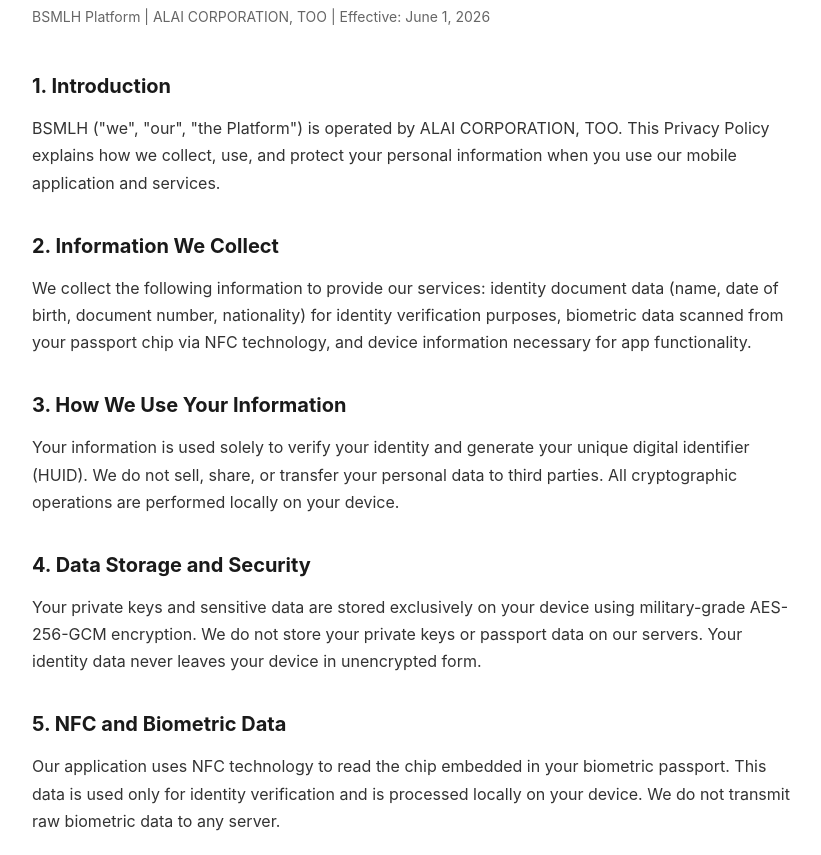
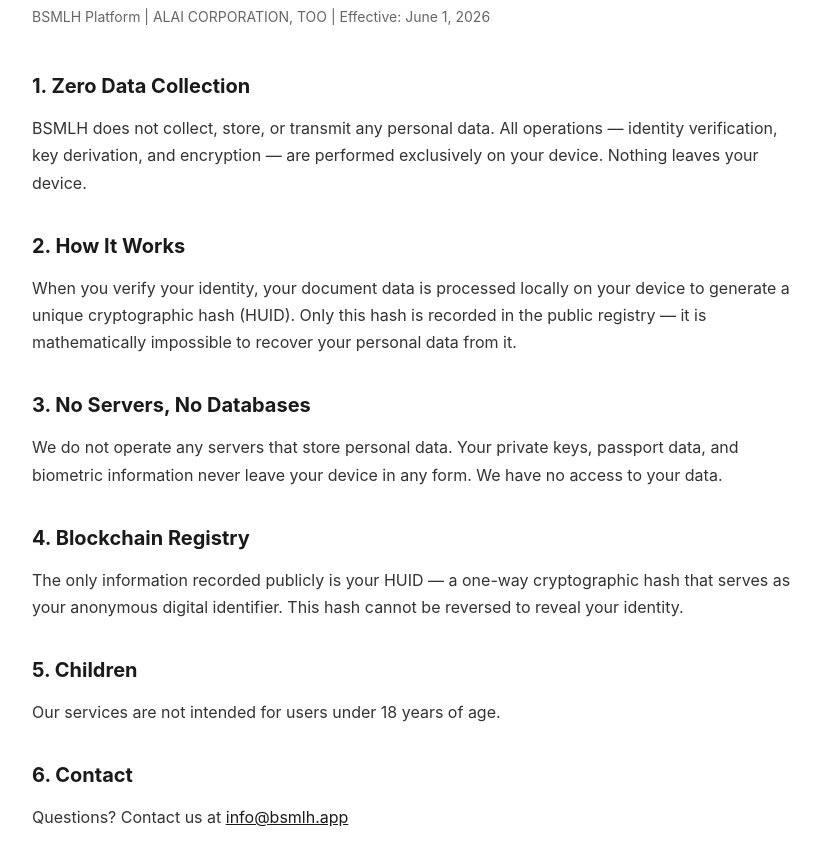
Before and after one commit to alai-ali/bsmlh-patent, a plain HTML site: page privacy.html in a window 1280 px wide. Shown: the part 97-952 px from the top of the page, without its empty margins (228-1049 px from the left). Drawn offline with Linux system fonts and the light colour scheme.

Commit message:
feat: honest zero-trust Privacy Policy EN+RU

```diff
--- a/privacy.html
+++ b/privacy.html
@@ -19,32 +19,23 @@
 <h1>Privacy Policy</h1>
 <p class="meta">BSMLH Platform | ALAI CORPORATION, TOO | Effective: June 1, 2026</p>
 
-<h2>1. Introduction</h2>
-<p>BSMLH ("we", "our", "the Platform") is operated by ALAI CORPORATION, TOO. This Privacy Policy explains how we collect, use, and protect your personal information when you use our mobile application and services.</p>
+<h2>1. Zero Data Collection</h2>
+<p>BSMLH does not collect, store, or transmit any personal data. All operations — identity verification, key derivation, and encryption — are performed exclusively on your device. Nothing leaves your device.</p>
 
-<h2>2. Information We Collect</h2>
-<p>We collect the following information to provide our services: identity document data (name, date of birth, document number, nationality) for identity verification purposes, biometric data scanned from your passport chip via NFC technology, and device information necessary for app functionality.</p>
+<h2>2. How It Works</h2>
+<p>When you verify your identity, your document data is processed locally on your device to generate a unique cryptographic hash (HUID). Only this hash is recorded in the public registry — it is mathematically impossible to recover your personal data from it.</p>
 
-<h2>3. How We Use Your Information</h2>
-<p>Your information is used solely to verify your identity and generate your unique digital identifier (HUID). We do not sell, share, or transfer your personal data to third parties. All cryptographic operations are performed locally on your device.</p>
+<h2>3. No Servers, No Databases</h2>
+<p>We do not operate any servers that store personal data. Your private keys, passport data, and biometric information never leave your device in any form. We have no access to your data.</p>
 
-<h2>4. Data Storage and Security</h2>
-<p>Your private keys and sensitive data are stored exclusively on your device using military-grade AES-256-GCM encryption. We do not store your private keys or passport data on our servers. Your identity data never leaves your device in unencrypted form.</p>
+<h2>4. Blockchain Registry</h2>
+<p>The only information recorded publicly is your HUID — a one-way cryptographic hash that serves as your anonymous digital identifier. This hash cannot be reversed to reveal your identity.</p>
 
-<h2>5. NFC and Biometric Data</h2>
-<p>Our application uses NFC technology to read the chip embedded in your biometric passport. This data is used only for identity verification and is processed locally on your device. We do not transmit raw biometric data to any server.</p>
+<h2>5. Children</h2>
+<p>Our services are not intended for users under 18 years of age.</p>
 
-<h2>6. Data Retention</h2>
-<p>You may delete your account and all associated data at any time through the application settings. Upon deletion, all locally stored data is permanently removed from your device.</p>
-
-<h2>7. Children's Privacy</h2>
-<p>Our services are not directed to children under 18 years of age. We do not knowingly collect personal information from minors.</p>
-
-<h2>8. Changes to This Policy</h2>
-<p>We may update this Privacy Policy from time to time. We will notify you of any changes by updating the effective date at the top of this page.</p>
-
-<h2>9. Contact Us</h2>
-<p>If you have any questions about this Privacy Policy, please contact us at: <a href="mailto:info@bsmlh.app">info@bsmlh.app</a></p>
+<h2>6. Contact</h2>
+<p>Questions? Contact us at <a href="mailto:info@bsmlh.app">info@bsmlh.app</a></p>
 
 <footer>
 <p>© 2026 ALAI CORPORATION, TOO. All rights reserved. | <a href="/">bsmlh.app</a></p>
```
